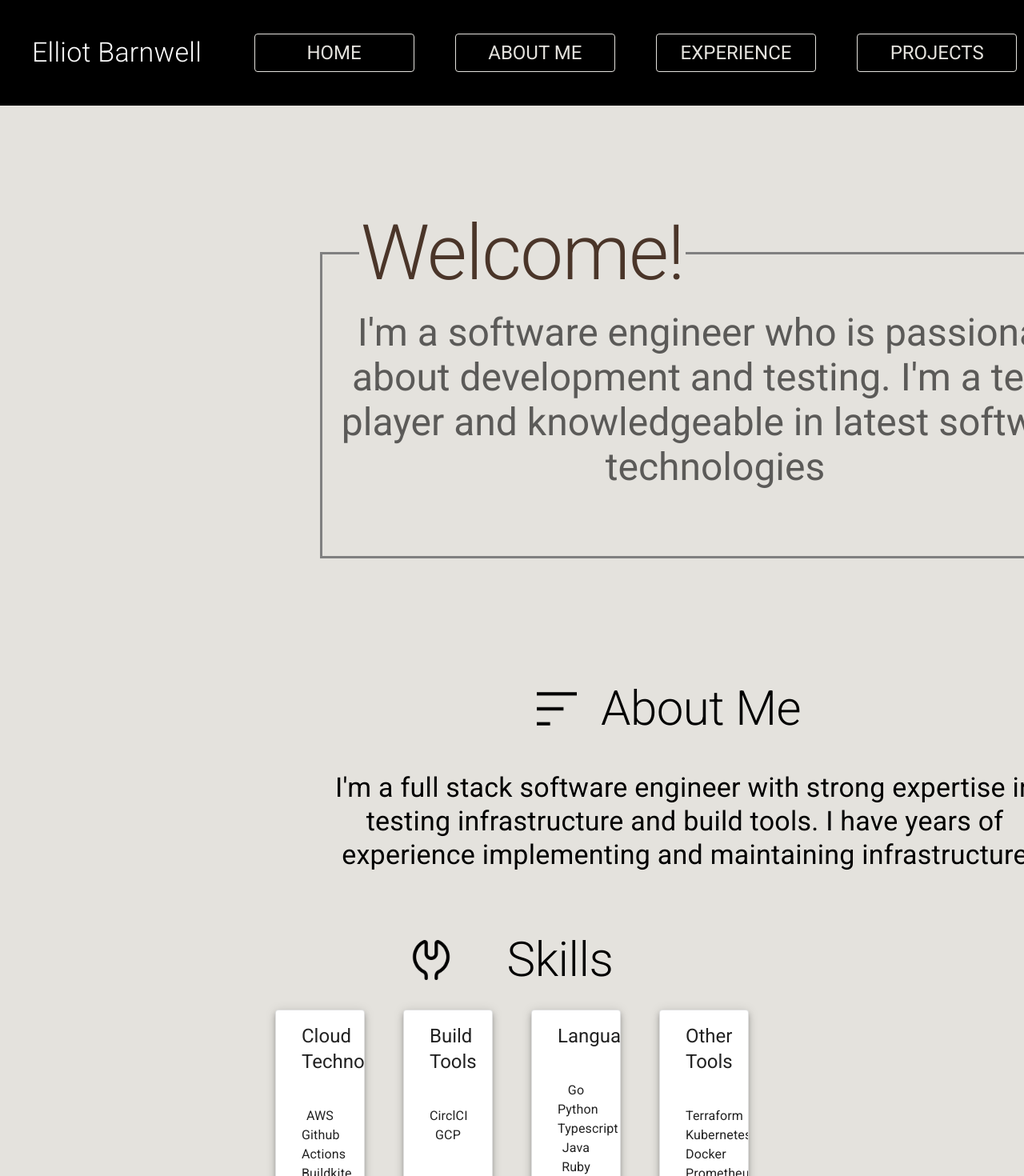
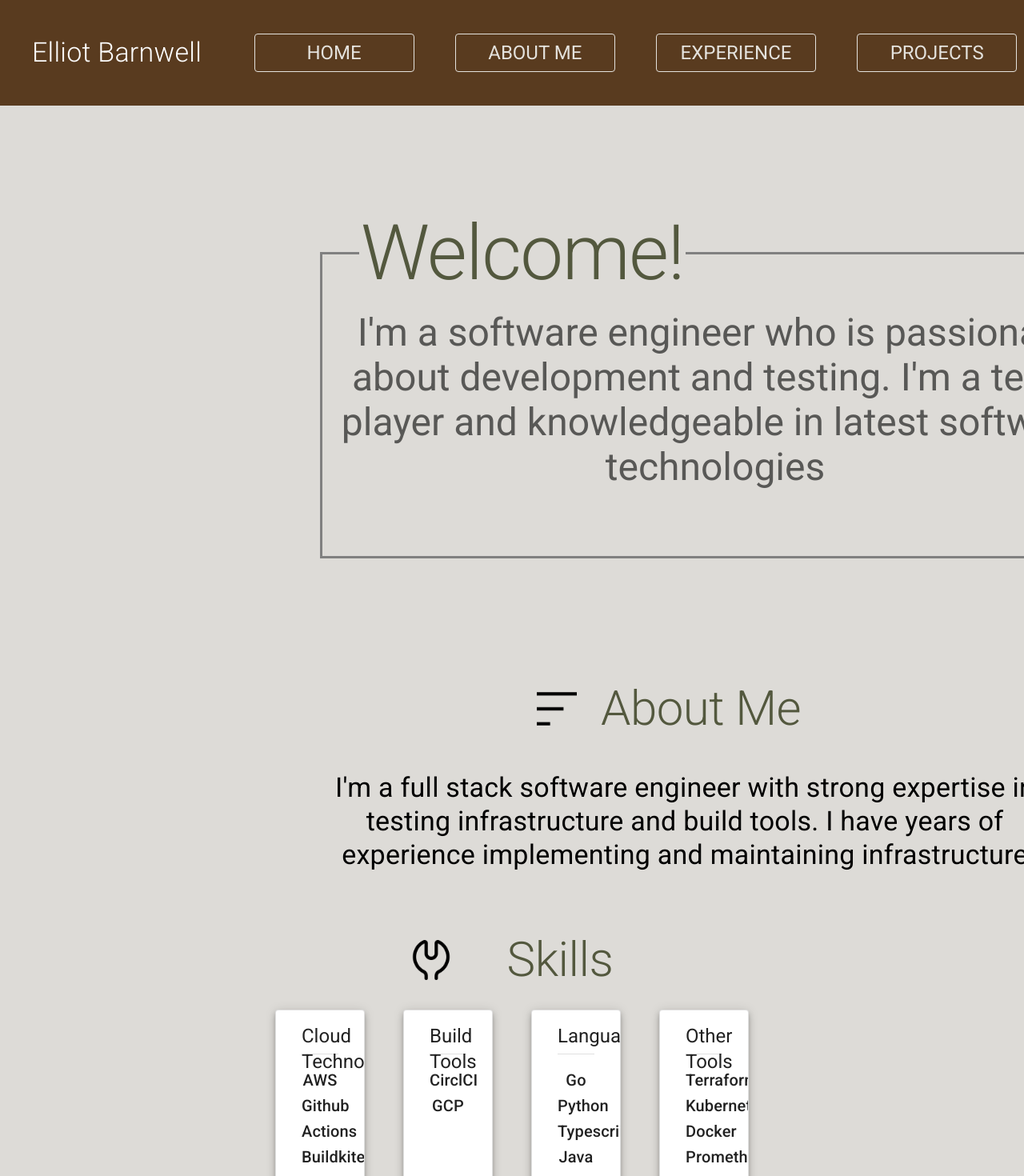
Before and after one commit to ElliotBarnwell/resume-website, a React (Create React App) app: page / in a window 1280 px wide. Shown: the top 1470 px of the page at 80% size. Built offline with nearby package versions, Linux system fonts and the light colour scheme.

Commit message:
new color scheme

```diff
--- a/src/App.css
+++ b/src/App.css
@@ -40,6 +40,7 @@ h2{
   justify-content: center;
   padding-top: 2vh;
   padding-bottom: 2vh;
+  color: #53583E
 
 }
 
@@ -52,7 +53,8 @@ section{
   text-align: center;
   font-family: roboto;
   width: 100%;
-  background-color: #e4e2dd
+  /* background-color: #e4e2dd */
+  background-color: #DDDBD7
 }
 
 .icon{
@@ -77,7 +79,6 @@ section{
 .education-div{
   align-items: center;
   text-align: center;
-  margin-bottom: 3em;
 }
 
 .project-container{
@@ -125,7 +126,7 @@ section{
   min-height: 10vh;
   white-space: nowrap;
   align-items: center;
-  background-color: #000;
+  background-color: #593B1F;
   color: #ffff
 
 }
--- a/src/components/pages/aboutme.js
+++ b/src/components/pages/aboutme.js
@@ -8,7 +8,7 @@ import aboutmeIcon from '../../images/bars-sort.png';
 import skillsIcon from '../../images/wrench-simple.png'
 import educationIcon from '../../images/school.png'
 import hobbiesIcon from '../../images/biking.png'
-import { Box, Typography, CardContent, Card } from '@mui/material';
+import { Box, Typography, CardContent, Card, Divider} from '@mui/material';
 
 export default function AboutMe(){
     return (
@@ -80,13 +80,14 @@ export function skillsCard(title, contents) {
   return(
     <Card
     variant="outlined"
-    sx={{width: 200, height: 250, paddingLeft: 2, paddingRight: 2, marginLeft: 3, marginRight: 3, boxShadow: 5
+    sx={{width: 225, height: 250, paddingLeft: 2, paddingRight: 2, marginLeft: 3, marginRight: 3, boxShadow: 5
     }}>
       <CardContent>
-        <Typography variant="h5" color="text.primary" gutterBottom>
+        <Typography variant="h5" color="text.primary" gutterBottom sx={{height: 30}}>
          {title}
         </Typography>
-        <Typography variant="body1" sx={{marginTop: 5}}>
+       <Divider/ >
+        <Typography variant="h6" sx={{marginTop: 2}}>
           {contents.map(content =>
           <p>{content}</p>
           )}
--- a/src/components/pages/home.js
+++ b/src/components/pages/home.js
@@ -25,7 +25,7 @@ export default function Home(){
               sx={{ border: '3px solid grey'}}
               component="fieldset">
               <legend style={{textAlign:"left", marginLeft: 30}}>
-                <Typography variant="h1" color="#4a3529" >Welcome!</Typography>
+                <Typography variant="h1" color="#53583E" >Welcome!</Typography>
               </legend>
               <div className="summary-div">
               <Typography variant="h3" color="text.secondary"> I'm a software engineer who is passionate about development and testing.
```
